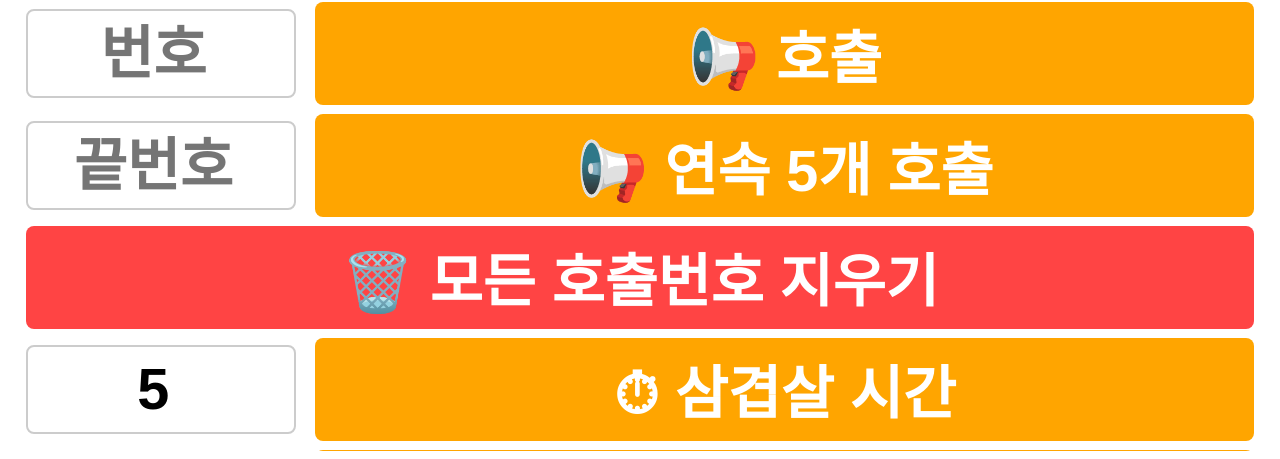
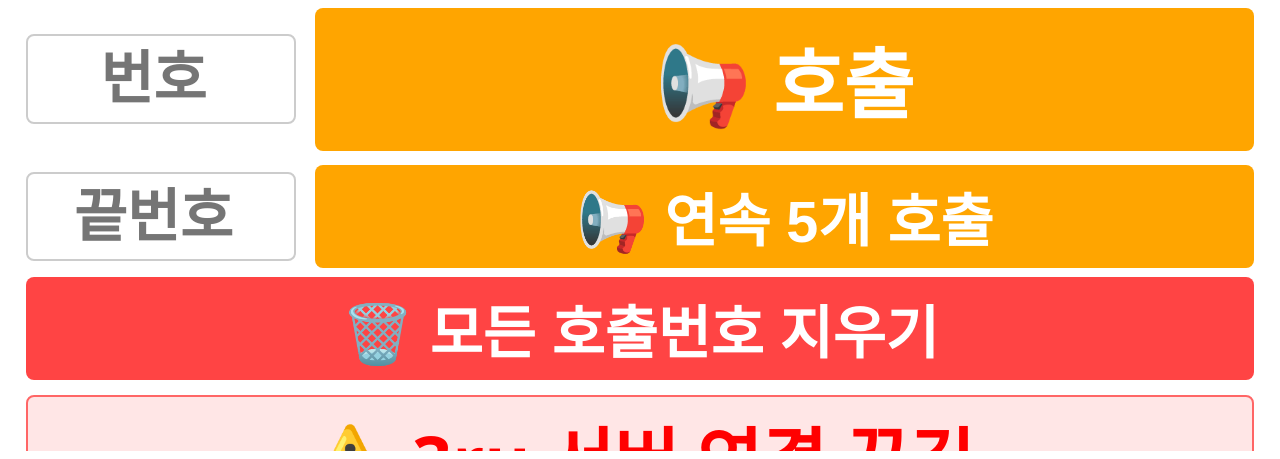
Before and after one commit to donghyunkm-spec/tongbbap-bell-system, a website: page input.html in a window 1280 px wide. Shown: the part 357-816 px from the top of the page. Drawn offline with Linux system fonts and the light colour scheme.

Commit message:
요구사항반영

```diff
--- a/input.html
+++ b/input.html
@@ -66,6 +66,13 @@
       color: white;
       margin-top: 1vh;
       padding: 1.5vh 0;
+    }
+
+    /* 호출 버튼 크기 키우기 */
+    .btn-call {
+      font-size: 6vw !important;
+      padding: 2vh 0 !important;
+      margin: 1vh 0 !important;
     }
 
     .row {
@@ -198,7 +205,7 @@
   <div class="content-wrapper">
     <div class="row">
       <input type="number" id="callNumber" class="input-short" placeholder="번호" min="1" max="700" />
-      <button class="btn-orange btn-flex" onclick="sendCall()">📢 호출</button>
+      <button class="btn-orange btn-flex btn-call" onclick="sendCall()">📢 호출</button>
     </div>
 
     <div class="row">
@@ -207,15 +214,6 @@
     </div>
 
     <button class="btn-red" onclick="clearAllNumbers()">🗑️ 모든 호출번호 지우기</button>
-
-    <div class="row">
-      <input type="number" id="samTime" class="input-short" placeholder="삼겹살" value="5" />
-      <button class="btn-orange btn-flex" onclick="sendSamTime()">⏱ 삼겹살 시간</button>
-    </div>
-    <div class="row">
-      <input type="number" id="noodleTime" class="input-short" placeholder="국수" value="5" />
-      <button class="btn-orange btn-flex" onclick="sendNoodleTime()">⏱ 국수 시간</button>
-    </div>
 
     <div id="status">3루점 호출벨 시스템 준비됨</div>
 
@@ -544,7 +542,7 @@
       return true;
     }
 
-	function sendCall() {
+    function sendCall() {
       if (!checkDisplayAndNotify()) return;
 
       const num = parseInt(document.getElementById("callNumber").value);
@@ -614,26 +612,6 @@
       }
     }
 
-    function sendSamTime() {
-      const sam = parseInt(document.getElementById("samTime").value);
-      const noodle = parseInt(document.getElementById("noodleTime").value);
-      if (!isNaN(sam) && !isNaN(noodle)) {
-        if (wsManager.send(`TIME:${sam}:${noodle}`)) {
-          setStatus(`⏱ ${STORE_CODE} 삼겹살 예상시간: ${sam}분`);
-        }
-      }
-    }
-
-    function sendNoodleTime() {
-      const sam = parseInt(document.getElementById("samTime").value);
-      const noodle = parseInt(document.getElementById("noodleTime").value);
-      if (!isNaN(sam) && !isNaN(noodle)) {
-        if (wsManager.send(`TIME:${sam}:${noodle}`)) {
-          setStatus(`⏱ ${STORE_CODE} 국수 예상시간: ${noodle}분`);
-        }
-      }
-    }
-
     // 페이지 언로드 시 정리
     window.addEventListener('beforeunload', () => {
       if (wsManager) {
```
Also changed, not shown: display1.html (+4 -2 lines).
